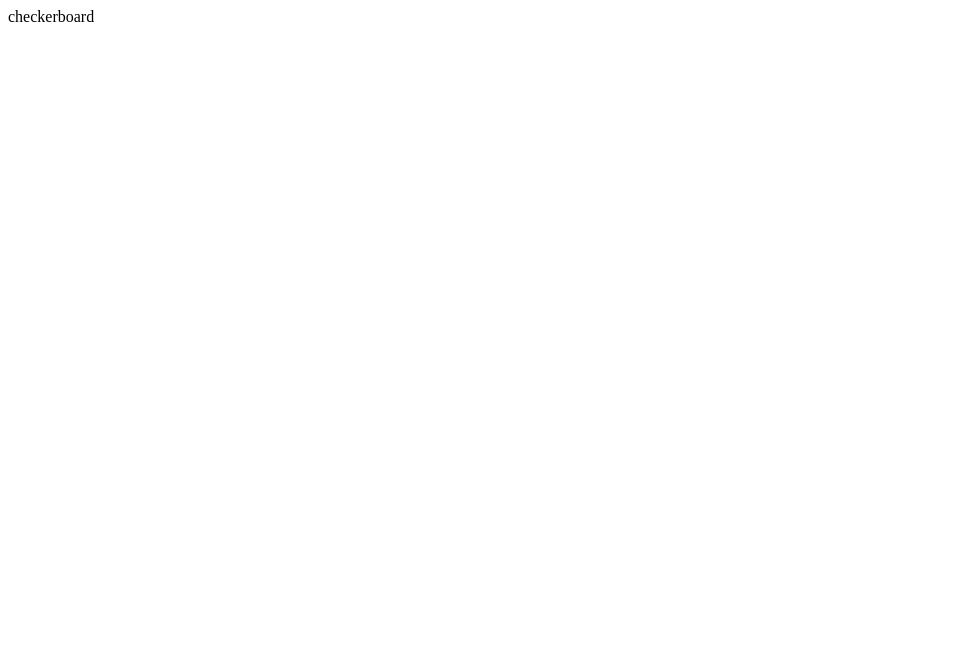
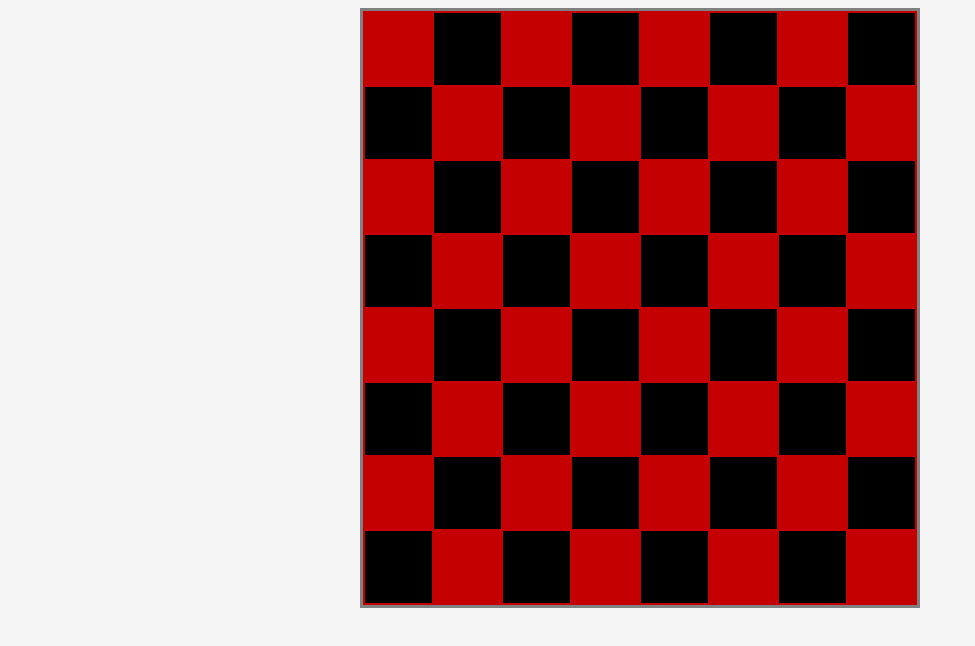
Before and after one commit to cjstokes91/drvd, a React (Create React App) app: page / in a window 1280 px wide. Shown: the top 646 px of the page, without its empty margins (0-975 px from the left). Built offline with nearby package versions, Linux system fonts and the light colour scheme.

Commit message:
handleInput function

```diff
--- a/package.json
+++ b/package.json
@@ -35,5 +35,9 @@
       "last 1 firefox version",
       "last 1 safari version"
     ]
-  }
+  },
+  "devDependencies": {
+    "react-admin": "^3.6.1"
+  },
+  "proxy": "http://localhost:3001"
 }
--- a/server.js
+++ b/server.js
@@ -5,7 +5,7 @@ const logger = require('morgan');
 
 
 require('dotenv').config();
-require('./config/database');
+require('./config/database.js');
 
 
 const app = express();
--- /dev/null
+++ b/src/App.css
@@ -0,0 +1,101 @@
+body {
+    font-family: 'Courier New', Courier, monospace;
+    box-sizing: border-box;
+    text-align: center;
+    background-color: whitesmoke;
+}
+
+header {
+    font-size: 38px;
+    font-weight: 700;
+}
+
+#msg {
+    font-size: 18px;
+    font-weight: 800;
+}
+
+table {
+    width: 560px;
+    height: 560px;
+    margin: auto;
+    border-style: solid;
+    /* background-color: aqua; */
+    background-color: rgb(197, 0, 0);
+}
+
+table td {
+    width: 70px;
+    height: 70px;
+}
+
+#replay {
+    font-size: 15px;
+    font-weight: 600;
+    margin: 10px;
+    /* background-color: green; */
+    background-color: rgb(197, 0, 0);
+    padding: 5px;
+}
+
+.used {
+    background-color: black;
+    /* background-color: green; */
+    /* border-radius: 50%; */
+}
+
+.empty {
+    width: 50px;
+    height: 50px;
+    border-radius: 50%;
+    margin: -25px -25px;
+    position: absolute;
+}
+
+.team1-piece {
+    width: 50px;
+    height: 50px;
+    border-radius: 50%;
+    /* background-color: rgb(53, 63, 15); */
+    border-radius: 50%;
+    background-color: whitesmoke;
+    margin: -25px -25px;
+    position: absolute;
+}
+
+.team2-piece {
+    width: 50px;
+    height: 50px;
+    border-radius: 50%;
+    /* background-color: limegreen; */
+    background-color: rgb(184, 144, 92);
+    margin: -25px -25px;
+    position: absolute;
+}
+
+.team1-king {
+    /* styling for team 1 king */
+    width: 50px;
+    height: 50px;
+    border-radius: 40%;
+    background-color: rgb(150, 150, 150);
+    margin: -25px -25px;
+    position: absolute;
+}
+
+.team2-king {
+    /* styling for team 2 king */
+    width: 50px;
+    height: 50px;
+    border-radius: 40%;
+    background-color: rgb(255, 227, 66);
+    margin: -25px -25px;
+    position: absolute;
+}
+
+.selected {
+    border-color: cyan;
+    border-width: 4px;
+    border-style: solid;
+    margin: -29px -29px;
+}
--- a/src/App.js
+++ b/src/App.js
@@ -1,16 +1,104 @@
 import React from 'react';
+import './App.css';
 
-function App() {
-  return (
-    <div className="App">
-      <header className="App-header">
-        <div>
-          checkerboard
-        </div>
 
-      </header>
-    </div>
-  );
+class App extends React.Component {
+  state = {
+    checkerBoard: 0
+  };
+
+  handleCheckerBoard = () => {
+
+  }
+
+  render() {
+    return (
+      <div className="App">
+        <table id="board">
+          <tr>
+            <td class="unused"></td>
+            <td class="used"><span></span></td>
+            <td class="unused"></td>
+            <td class="used"><span></span></td>
+            <td class="unused"></td>
+            <td class="used"><span></span></td>
+            <td class="unused"></td>
+            <td class="used"><span></span></td>
+          </tr>
+          <tr>
+            <td class="used"><span></span></td>
+            <td class="unused"></td>
+            <td class="used"><span></span></td>
+            <td class="unused"></td>
+            <td class="used"><span></span></td>
+            <td class="unused"></td>
+            <td class="used"><span></span></td>
+            <td class="unused"></td>
+          </tr>
+          <tr>
+            <td class="unused"></td>
+            <td class="used"><span></span></td>
+            <td class="unused"></td>
+            <td class="used"><span></span></td>
+            <td class="unused"></td>
+            <td class="used" ><span></span></td>
+            <td class="unused"></td>
+            <td class="used"><span></span></td>
+          </tr>
+          <tr>
+            <td class="used"><span></span></td>
+            <td class="unused"></td>
+            <td class="used"><span></span></td>
+            <td class="unused"></td>
+            <td class="used"><span></span></td>
+            <td class="unused"></td>
+            <td class="used"><span></span></td>
+            <td class="unused"></td>
+          </tr>
+          <tr>
+            <td class="unused"></td>
+            <td class="used"><span></span></td>
+            <td class="unused"></td>
+            <td class="used"><span></span></td>
+            <td class="unused"></td>
+            <td class="used"><span></span></td>
+            <td class="unused"></td>
+            <td class="used"><span></span></td>
+          </tr>
+          <tr>
+            <td class="used"><span></span></td>
+            <td class="unused"></td>
+            <td class="used"><span></span></td>
+            <td class="unused"></td>
+            <td class="used"><span></span></td>
+            <td class="unused"></td>
+            <td class="used"><span></span></td>
+            <td class="unused"></td>
+          </tr>
+          <tr>
+            <td class="unused"></td>
+            <td class="used"><span></span></td>
+            <td class="unused"></td>
+            <td class="used"><span></span></td>
+            <td class="unused"></td>
+            <td class="used"><span></span></td>
+            <td class="unused"></td>
+            <td class="used"><span></span></td>
+          </tr>
+          <tr>
+            <td class="used"><span></span></td>
+            <td class="unused"></td>
+            <td class="used"><span></span></td>
+            <td class="unused"></td>
+            <td class="used"><span></span></td>
+            <td class="unused"></td>
+            <td class="used"><span></span></td>
+            <td class="unused"></td>
+          </tr>
+        </table>
+      </div>
+    );
+  }
 }
 
 export default App;
--- a/src/component/App.css
+++ /dev/null
@@ -1,3 +0,0 @@
-.main {
-    background-color: black;
-}
```
Also changed, not shown: src/component/App.js (deleted, +0 -43 lines), config/database.js (line endings or trailing spaces), 2 other files (tests, documents, lock files or other folders).
